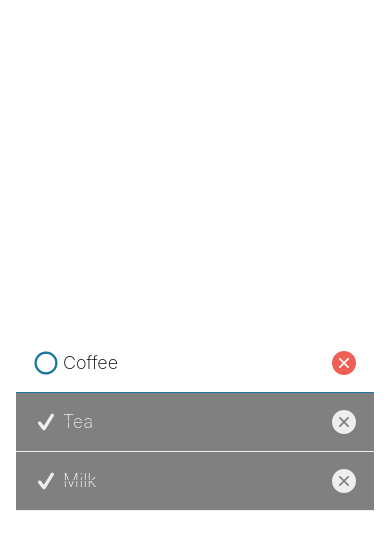
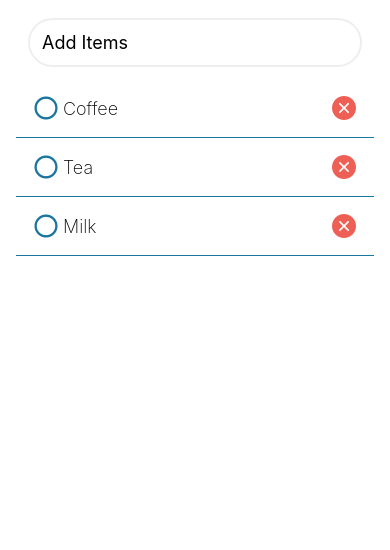
Before and after one commit to aemiio/taskly, a React Native app: screen /counter in a window 390 px wide. Shown: the top 550 px of the page. Built offline with nearby package versions, Linux system fonts and the light colour scheme.

Commit message:
feat: Add shopping list functionality with input field and dynamic rendering

```diff
--- a/app/index.tsx
+++ b/app/index.tsx
@@ -1,13 +1,34 @@
-import { StyleSheet, View } from "react-native";
+import { StyleSheet, View, TextInput } from "react-native";
 import { theme } from "../theme";
 import { ShoppingListItem } from "../components/ShoppingListItem";
+import { useState } from "react";
+
+type ShoppingListItem = {
+  id: string;
+  name: string;
+};
+
+const initialList: ShoppingListItem[] = [
+  { id: 1, name: "Coffee" },
+  { id: 2, name: "Tea" },
+  { id: 3, name: "Milk" },
+];
 
 export default function App() {
+  const [shoppingList] = useState(initialList);
+  const [value, setValue] = useState<string>()
+
   return (
     <View style={styles.container}>
-      <ShoppingListItem name="Coffee" isCompleted={false} />
-      <ShoppingListItem name="Tea" isCompleted />
-      <ShoppingListItem name="Milk" isCompleted={true} />
+      <TextInput
+        value={value}
+        style={styles.textInput}
+        onChangeText={setValue}
+        placeholder="Add Items"
+      />
+      {shoppingList.map((item) => (
+        <ShoppingListItem name={item.name} key={item.id} />
+      ))}
     </View>
   );
 }
@@ -16,8 +37,16 @@ const styles = StyleSheet.create({
     flex: 1, // Makes the container take the full screen height
     backgroundColor: theme.colorWhite,
     flexDirection: "column",
-    justifyContent: "center",
     paddingHorizontal: 16,
     marginVertical: 18,
   },
+  textInput: {
+    borderColor: theme.colorLightGrey,
+    borderWidth: 2,
+    padding: 12,
+    fontSize: 18,
+    borderRadius: 50,
+    marginHorizontal: 12,
+    marginBottom: 12
+  }
 });
```
